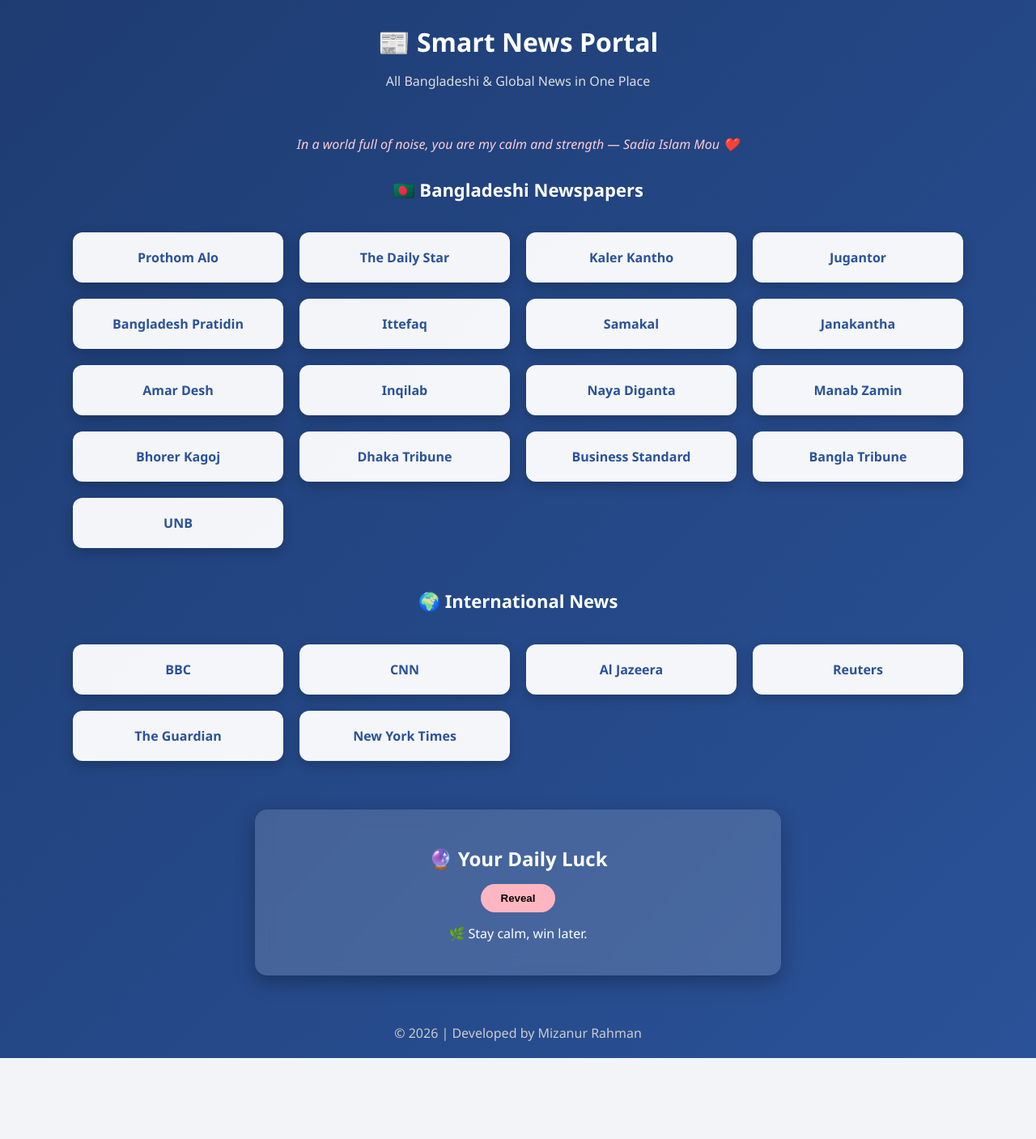
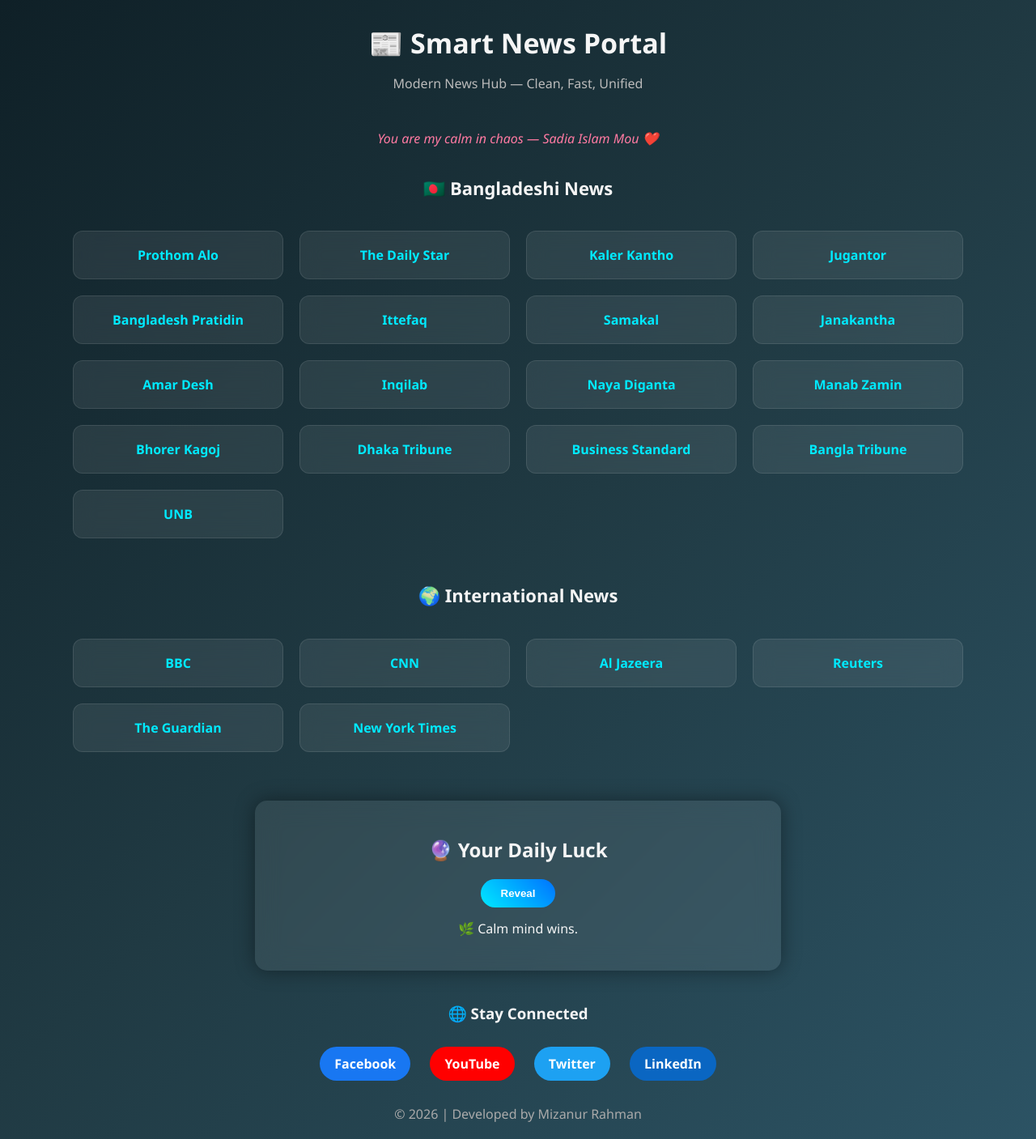
Before and after one commit to mizan918/news-ready-app, a Flask app: page / in a window 1280 px wide. Shown: the whole page at 81% size. Before the commit the page ends 1307 px from the top, so only its background shows below. Run offline with Flask 3, Linux system fonts and the light colour scheme.

Commit message:
Update index.html

```diff
--- a/news_ready_app/templates/index.html
+++ b/news_ready_app/templates/index.html
@@ -8,41 +8,40 @@
 body {
     margin: 0;
     font-family: 'Segoe UI', Tahoma, sans-serif;
-    background: linear-gradient(135deg, #1e3c72, #2a5298);
-    color: white;
+    background: linear-gradient(135deg, #0f2027, #203a43, #2c5364);
+    color: #f5f5f5;
 }
 
 /* HEADER */
 header {
     text-align: center;
-    padding: 30px 15px;
+    padding: 30px;
 }
 
 header h1 {
+    font-size: 34px;
     margin: 0;
-    font-size: 32px;
 }
 
 header p {
-    color: #ddd;
+    color: #bbb;
 }
 
 /* LOVE LINE */
 .love-line {
     text-align: center;
-    margin: 10px;
+    color: #ff7aa2;
     font-style: italic;
-    color: #ffccd5;
 }
 
-/* SECTION TITLE */
+/* SECTION */
 .section-title {
     text-align: center;
-    margin-top: 30px;
+    margin-top: 35px;
     font-size: 22px;
 }
 
-/* CARD GRID */
+/* GRID */
 .container {
     display: grid;
     grid-template-columns: repeat(auto-fit, minmax(220px, 1fr));
@@ -54,25 +53,24 @@
 
 /* CARD */
 .card {
-    background: rgba(255,255,255,0.95);
-    color: #333;
-    padding: 20px;
+    background: rgba(255,255,255,0.08);
+    backdrop-filter: blur(12px);
     border-radius: 12px;
+    padding: 18px;
     text-align: center;
     transition: 0.3s;
-    box-shadow: 0 5px 15px rgba(0,0,0,0.2);
+    border: 1px solid rgba(255,255,255,0.1);
 }
 
 .card:hover {
     transform: translateY(-8px);
-    box-shadow: 0 10px 25px rgba(0,0,0,0.3);
+    box-shadow: 0 0 20px rgba(0,200,255,0.3);
 }
 
 .card a {
     text-decoration: none;
-    color: #2a5298;
+    color: #00eaff;
     font-weight: bold;
-    font-size: 16px;
 }
 
 /* LUCK BOX */
@@ -82,33 +80,57 @@
     padding: 25px;
     border-radius: 15px;
     text-align: center;
-    background: rgba(255,255,255,0.15);
-    backdrop-filter: blur(10px);
-    box-shadow: 0 8px 25px rgba(0,0,0,0.3);
-}
-
-.luck-box h2 {
-    margin-bottom: 15px;
+    background: rgba(255,255,255,0.08);
+    backdrop-filter: blur(15px);
+    box-shadow: 0 0 25px rgba(0,0,0,0.4);
 }
 
 .luck-box button {
     padding: 10px 25px;
     border-radius: 25px;
     border: none;
-    background: #ffb6c1;
+    background: linear-gradient(45deg, #00eaff, #0072ff);
+    color: white;
     font-weight: bold;
     cursor: pointer;
 }
 
 .luck-box button:hover {
-    background: #ff69b4;
+    opacity: 0.8;
+}
+
+/* SOCIAL BUTTONS */
+.social-box {
+    text-align: center;
+    margin-top: 40px;
+}
+
+.social-box a {
+    display: inline-block;
+    margin: 10px;
+    padding: 10px 18px;
+    border-radius: 25px;
+    text-decoration: none;
+    font-weight: bold;
+    color: white;
+    transition: 0.3s;
+}
+
+/* individual colors */
+.fb { background: #1877f2; }
+.yt { background: #ff0000; }
+.tw { background: #1da1f2; }
+.li { background: #0a66c2; }
+
+.social-box a:hover {
+    transform: scale(1.1);
 }
 
 /* FOOTER */
 footer {
     text-align: center;
     padding: 20px;
-    color: #ccc;
+    color: #aaa;
 }
 </style>
 </head>
@@ -117,14 +139,14 @@
 
 <header>
     <h1>📰 Smart News Portal</h1>
-    <p>All Bangladeshi & Global News in One Place</p>
+    <p>Modern News Hub — Clean, Fast, Unified</p>
 </header>
 
 <div class="love-line">
     <span id="typing-text"></span>
 </div>
 
-<h2 class="section-title">🇧🇩 Bangladeshi Newspapers</h2>
+<h2 class="section-title">🇧🇩 Bangladeshi News</h2>
 <div class="container">
 {% for paper in newspapers if paper.category == 'bd' %}
     <div class="card">
@@ -149,13 +171,22 @@
     <p id="luck-text" style="margin-top:15px;"></p>
 </div>
 
+<!-- 🌐 SOCIAL LINKS -->
+<div class="social-box">
+    <h3>🌐 Stay Connected</h3>
+    <a href="https://www.facebook.com" target="_blank" class="fb">Facebook</a>
+    <a href="https://www.youtube.com" target="_blank" class="yt">YouTube</a>
+    <a href="https://www.twitter.com" target="_blank" class="tw">Twitter</a>
+    <a href="https://www.linkedin.com" target="_blank" class="li">LinkedIn</a>
+</div>
+
 <footer>
     © 2026 | Developed by Mizanur Rahman
 </footer>
 
 <!-- ❤️ LOVE TEXT -->
 <script>
-const loveText = "In a world full of noise, you are my calm and strength — Sadia Islam Mou ❤️";
+const loveText = "You are my calm in chaos — Sadia Islam Mou ❤️";
 let i = 0;
 
 function typeEffect() {
@@ -167,29 +198,29 @@
 }
 </script>
 
-<!-- 🔮 DAILY LUCK SYSTEM -->
+<!-- 🔮 DAILY LUCK -->
 <script>
 const luckAnswers = [
-"🌙 A silent opportunity will come within days.",
-"⚡ A sudden change will redirect your path.",
-"🔮 Someone unexpected will help you.",
-"🌟 Your effort will be noticed soon.",
-"🌀 Delay today, success tomorrow.",
-"🔥 Bold move will bring reward.",
-"🌊 Slow progress, strong outcome.",
-"🧭 You are almost there.",
-"💎 Hidden chance is near.",
-"🌤️ Hard time ending soon.",
-"🚀 Past work will pay off.",
-"🕰️ Wait, timing matters.",
-"🌌 Risk will improve luck.",
-"⚖️ Balance brings success.",
-"🌿 Stay calm, win later.",
-"💫 Unexpected support coming.",
-"🔓 New door will open.",
-"📈 Stable growth ahead.",
+"🌙 Opportunity is quietly approaching.",
+"⚡ A bold step will change everything.",
+"🔮 Someone will support you soon.",
+"🌟 Recognition is near.",
+"🌀 Delay today, benefit tomorrow.",
+"🔥 Take action, results will follow.",
+"🌊 Stay patient, success is forming.",
+"🧭 You are on the right path.",
+"💎 Hidden chance ahead.",
+"🌤️ Better days are coming.",
+"🚀 Your effort will pay off.",
+"🕰️ Timing is key now.",
+"🌌 Risk will reward you.",
+"⚖️ Balance brings luck.",
+"🌿 Calm mind wins.",
+"💫 Help is coming.",
+"🔓 New opportunity soon.",
+"📈 Growth is steady.",
 "🌠 Old dream returns.",
-"🧠 Trust your instinct."
+"🧠 Trust yourself."
 ];
 
 function getTodayLuck() {
```
